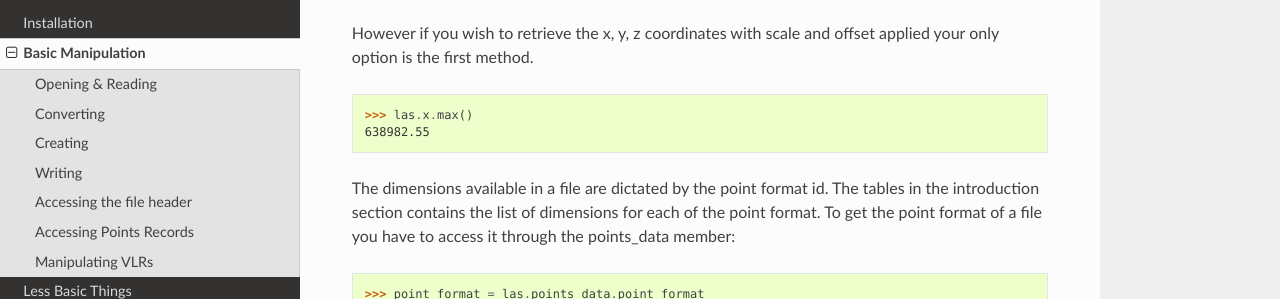
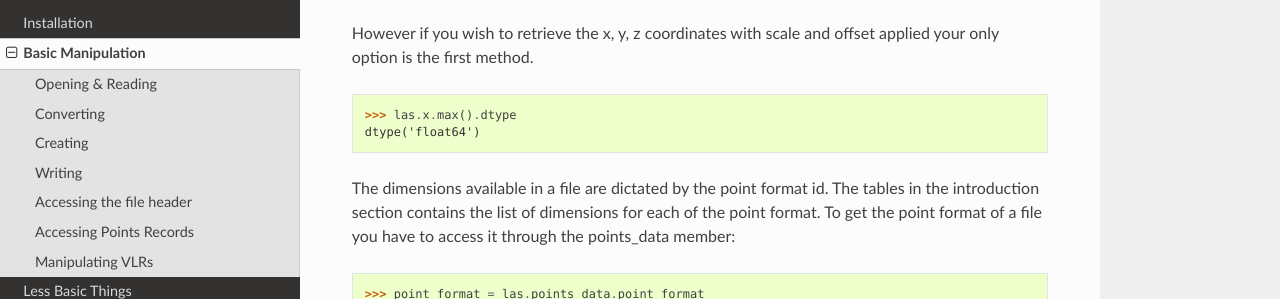
Before and after one commit to tmontaigu/pylas, a Sphinx documentation site: the page built from docs/basic.rst, in a window 1280 px wide and 900 px high, scrolled down 1585 px. Shown: the part 152-451 px from the top of the window. Built offline with Sphinx 7.4.7 and the Read the Docs theme 2.0.0, drawn with Linux system fonts in a browser that asks for light colours; pages that are not in the unit, such as notebooks, are missing from menus.

Commit message:
change a doctest to make travis happy

```diff
--- a/docs/basic.rst
+++ b/docs/basic.rst
@@ -90,8 +90,8 @@ True
 However if you wish to retrieve the x, y, z coordinates with scale and offset applied
 your only option is the first method.
 
->>> las.x.max()
-638982.55
+>>> las.x.max().dtype
+dtype('float64')
 
 The dimensions available in a file are dictated by the point format id.
 The tables in the introduction section contains the list of dimensions for each of the
```
